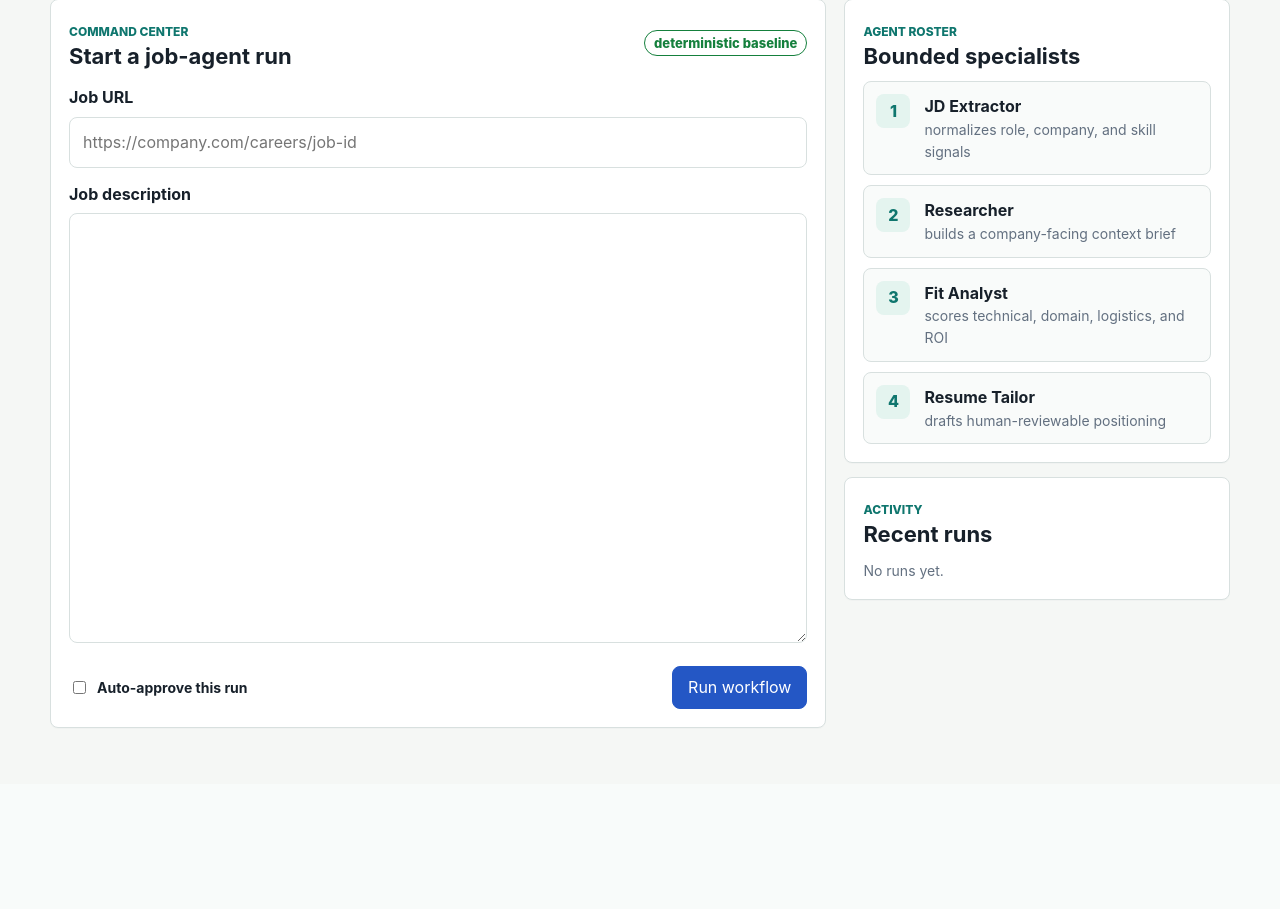
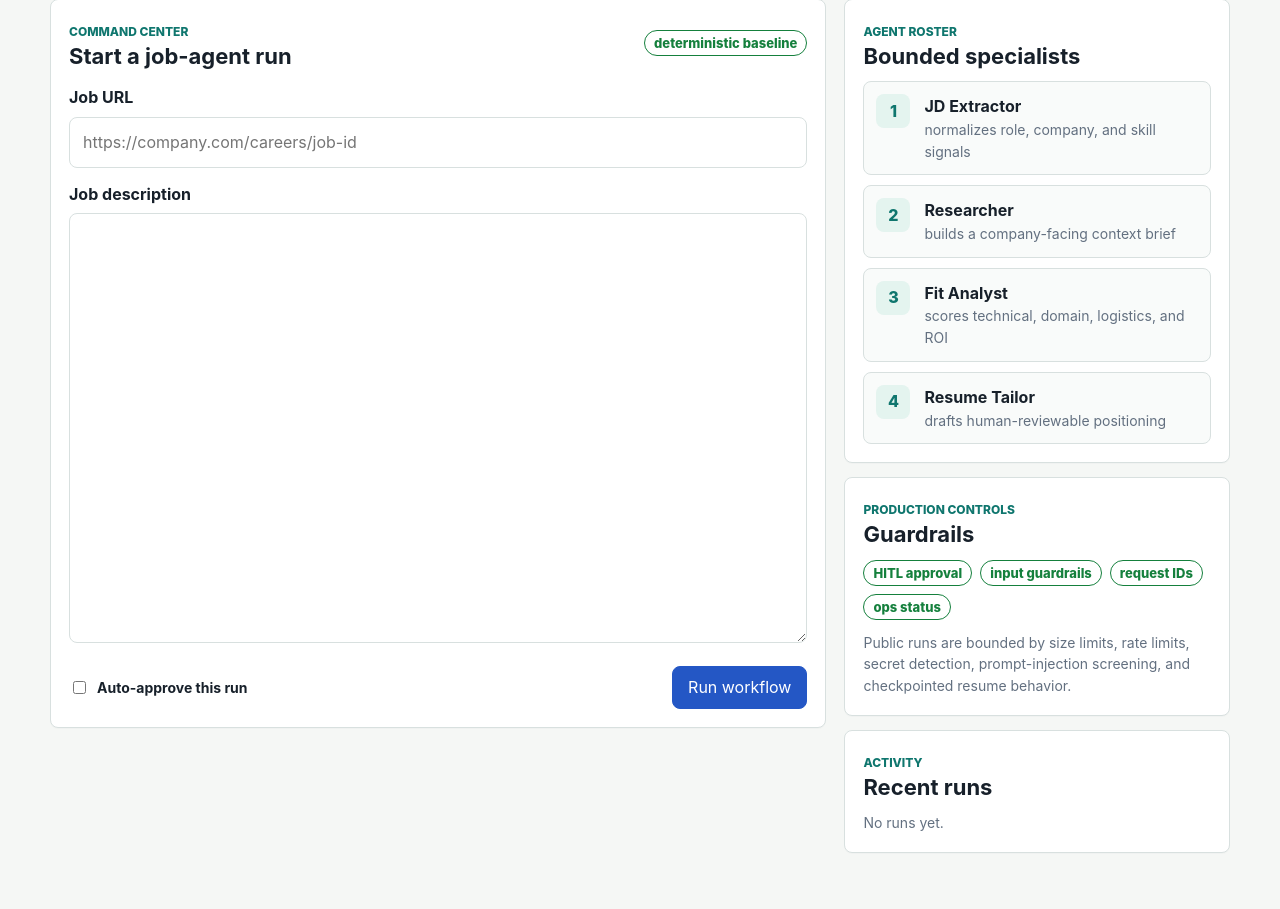
Before and after one commit to yanxuantong/multi-agent-job-search-platform, a FastAPI app: page / in a window 1280 px wide. Shown: the part 597-1506 px from the top of the page. Before the commit the page ends 1325 px from the top, so only its background shows below. Run offline with FastAPI, Linux system fonts and the light colour scheme.

Commit message:
Harden the public agent product surface
The public app now has input guardrails, readiness and ops status endpoints, request ids, lightweight counters, UI guardrail messaging, and updated documentation for the准 production posture.

Constraint: The product is public and unauthenticated, so the highest-leverage production gains are bounded execution, input screening, observability, and honest upgrade guidance.

Rejected: Jump directly to real LLM calls because auth, quota, durable storage, and budget controls are not yet in place.

Confidence: high

Scope-risk: moderate

Directive: Keep every public workflow bounded and observable before adding external model providers or side-effecting integrations.

Tested: /tmp/jobagent-all-venv/bin/python -m unittest discover -s tests; python3 -m py_compile jobagent mcp_server tests Python files; git diff --check; HTMLParser parsed docs and templates; local /readyz and /ops/status smoke.

Not-tested: Load testing, pen testing, or multi-instance distributed rate limiting.

Co-authored-by: OmX <omx@oh-my-codex.dev>

```diff
--- /dev/null
+++ b/jobagent/security/__init__.py
@@ -0,0 +1,3 @@
+from jobagent.security.input_guardrails import GuardrailFinding, inspect_public_submission
+
+__all__ = ["GuardrailFinding", "inspect_public_submission"]
--- a/jobagent/web/app.py
+++ b/jobagent/web/app.py
@@ -7,6 +7,7 @@ from collections import defaultdict, deque
 from contextlib import asynccontextmanager
 from pathlib import Path
 from urllib.parse import parse_qs
+from uuid import uuid4
 
 from fastapi import FastAPI, HTTPException, Request
 from fastapi.responses import HTMLResponse, PlainTextResponse, RedirectResponse
@@ -16,6 +17,7 @@ from fastapi.templating import Jinja2Templates
 from jobagent.graph.workflow import resume_job_state, run_job_workflow
 from jobagent.memory import load_story_bank
 from jobagent.models import JobSearchState, StopReason
+from jobagent.security import inspect_public_submission
 from jobagent.web.store import RunStore, build_run_store
 
 
@@ -40,6 +42,7 @@ RATE_LIMIT_POST_RUNS = int(os.environ.get("JOBAGENT_RATE_LIMIT_POST_RUNS", "12")
 def create_app(store: RunStore | None = None) -> FastAPI:
     run_store = store or build_run_store()
     post_run_hits: defaultdict[str, deque[float]] = defaultdict(deque)
+    metrics: defaultdict[str, int] = defaultdict(int)
 
     @asynccontextmanager
     async def lifespan(app: FastAPI):
@@ -48,31 +51,39 @@ def create_app(store: RunStore | None = None) -> FastAPI:
 
     app = FastAPI(title="Multi-Agent Job Search Platform", version="0.1.0", lifespan=lifespan)
     app.state.run_store = run_store
+    app.state.metrics = metrics
     app.mount("/static", StaticFiles(directory=STATIC_DIR), name="static")
     templates = Jinja2Templates(directory=TEMPLATE_DIR)
 
     @app.middleware("http")
     async def production_safety_headers(request: Request, call_next):
+        request_id = request.headers.get("x-request-id") or str(uuid4())
+        metrics["requests_total"] += 1
         if request.method in {"POST", "PUT", "PATCH"}:
             content_length = request.headers.get("content-length")
             if content_length:
                 try:
                     body_size = int(content_length)
                 except ValueError:
-                    return PlainTextResponse("Invalid Content-Length", status_code=400)
+                    metrics["rejected_total"] += 1
+                    return _with_request_id(PlainTextResponse("Invalid Content-Length", status_code=400), request_id)
                 if body_size > MAX_REQUEST_BODY_BYTES:
-                    return PlainTextResponse("Request body too large", status_code=413)
+                    metrics["rejected_total"] += 1
+                    return _with_request_id(PlainTextResponse("Request body too large", status_code=413), request_id)
 
         if request.method == "POST" and request.url.path == "/runs":
             retry_after = _rate_limit_retry_after(request, post_run_hits)
             if retry_after is not None:
-                return PlainTextResponse(
+                metrics["rate_limited_total"] += 1
+                metrics["rejected_total"] += 1
+                return _with_request_id(PlainTextResponse(
                     "Too many workflow runs. Please wait before starting another run.",
                     status_code=429,
                     headers={"Retry-After": str(retry_after)},
-                )
+                ), request_id)
 
         response = await call_next(request)
+        response.headers.setdefault("X-Request-ID", request_id)
         response.headers.setdefault("X-Content-Type-Options", "nosniff")
         response.headers.setdefault("X-Frame-Options", "DENY")
         response.headers.setdefault("Referrer-Policy", "no-referrer")
@@ -89,6 +100,28 @@ def create_app(store: RunStore | None = None) -> FastAPI:
     @app.get("/healthz")
     def healthz() -> dict[str, str]:
         return {"status": "ok"}
+
+    @app.get("/readyz")
+    def readyz() -> dict[str, object]:
+        storage = app.state.run_store.health()
+        return {"status": "ok", "storage": storage}
+
+    @app.get("/ops/status")
+    def ops_status() -> dict[str, object]:
+        storage = app.state.run_store.health()
+        return {
+            "status": "ok",
+            "storage": storage,
+            "safety": {
+                "max_request_body_bytes": MAX_REQUEST_BODY_BYTES,
+                "max_job_text_chars": MAX_JOB_TEXT_CHARS,
+                "max_job_url_chars": MAX_JOB_URL_CHARS,
+                "rate_limit_window_seconds": RATE_LIMIT_WINDOW_SECONDS,
+                "rate_limit_post_runs": RATE_LIMIT_POST_RUNS,
+                "input_guardrails": ["secret_detection", "prompt_injection_detection"],
+            },
+            "metrics": dict(app.state.metrics),
+        }
 
     @app.get("/", response_class=HTMLResponse)
     def index(request: Request) -> HTMLResponse:
@@ -116,13 +149,21 @@ def create_app(store: RunStore | None = None) -> FastAPI:
         approved = form.get("auto_approve") == "on"
         validation_error = _validate_job_submission(job_text, job_url)
         if validation_error == "short_job_text":
+            app.state.metrics["rejected_total"] += 1
             return RedirectResponse("/?error=short_job_text", status_code=303)
         if validation_error:
+            app.state.metrics["rejected_total"] += 1
             raise HTTPException(status_code=400, detail=validation_error)
+        findings = inspect_public_submission(job_text, job_url)
+        if findings:
+            app.state.metrics["guardrail_rejected_total"] += 1
+            app.state.metrics["rejected_total"] += 1
+            raise HTTPException(status_code=400, detail=findings[0].message)
 
         stories = load_story_bank(DEFAULT_STORY_BANK)
         state = run_job_workflow(job_text, stories, job_url=job_url, approved=approved)
         app.state.run_store.save(state)
+        app.state.metrics["runs_started_total"] += 1
         return RedirectResponse(f"/runs/{state.run_id}", status_code=303)
 
     @app.get("/runs/{run_id}", response_class=HTMLResponse)
@@ -151,6 +192,12 @@ def create_app(store: RunStore | None = None) -> FastAPI:
         return RedirectResponse(f"/runs/{state.run_id}", status_code=303)
 
     return app
+
+
+def _with_request_id(response: PlainTextResponse, request_id: str) -> PlainTextResponse:
+    response.headers.setdefault("X-Request-ID", request_id)
+    response.headers.setdefault("X-Content-Type-Options", "nosniff")
+    return response
 
 
 def _load_or_404(store: RunStore, run_id: str) -> JobSearchState:
--- a/jobagent/web/static/app.css
+++ b/jobagent/web/static/app.css
@@ -411,6 +411,14 @@ button:hover, .button:hover {
   gap: 10px;
 }
 
+.guardrail-list {
+  display: flex;
+  flex-wrap: wrap;
+  gap: 8px;
+}
+
+.guardrail-note { margin-top: 12px; }
+
 .agent-card, .run-item {
   border: 1px solid var(--line);
   border-radius: 8px;
--- a/jobagent/web/templates/index.html
+++ b/jobagent/web/templates/index.html
@@ -118,6 +118,22 @@
         <section class="panel">
           <div class="section-head compact">
             <div>
+              <span class="kicker">Production controls</span>
+              <h2>Guardrails</h2>
+            </div>
+          </div>
+          <div class="guardrail-list">
+            <span class="pill complete">HITL approval</span>
+            <span class="pill complete">input guardrails</span>
+            <span class="pill complete">request IDs</span>
+            <span class="pill complete">ops status</span>
+          </div>
+          <p class="small muted guardrail-note">Public runs are bounded by size limits, rate limits, secret detection, prompt-injection screening, and checkpointed resume behavior.</p>
+        </section>
+
+        <section class="panel">
+          <div class="section-head compact">
+            <div>
               <span class="kicker">Activity</span>
               <h2>Recent runs</h2>
             </div>
```
Also changed, not shown: README.zh.md (+11 -0 lines), docs/project1_ai_infra_tutorial_zh.html (+10 -2 lines), jobagent/security/input_guardrails.py (added, +55 -0 lines), jobagent/web/store.py (+12 -0 lines), tests/test_input_guardrails.py (added, +32 -0 lines), tests/test_web_app.py (+57 -0 lines), README.md, 3 other files.
